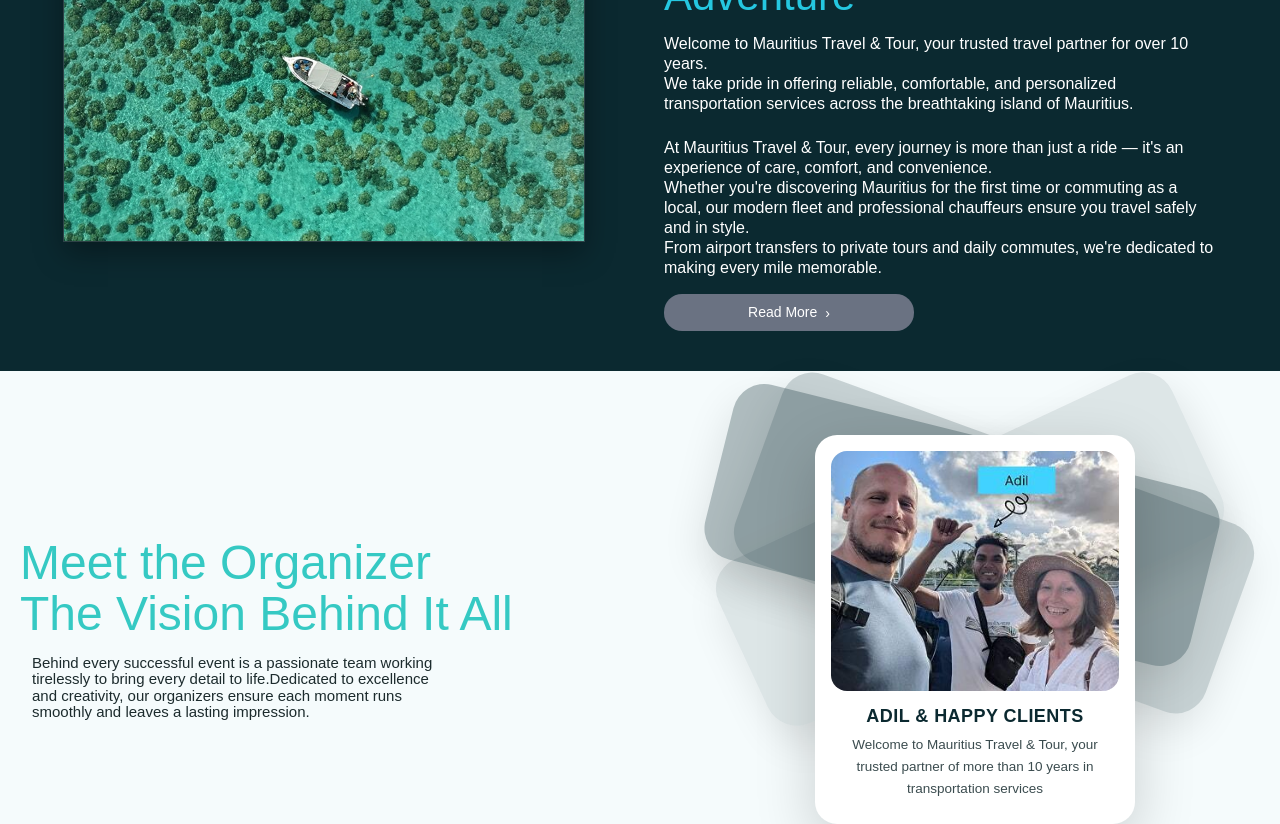
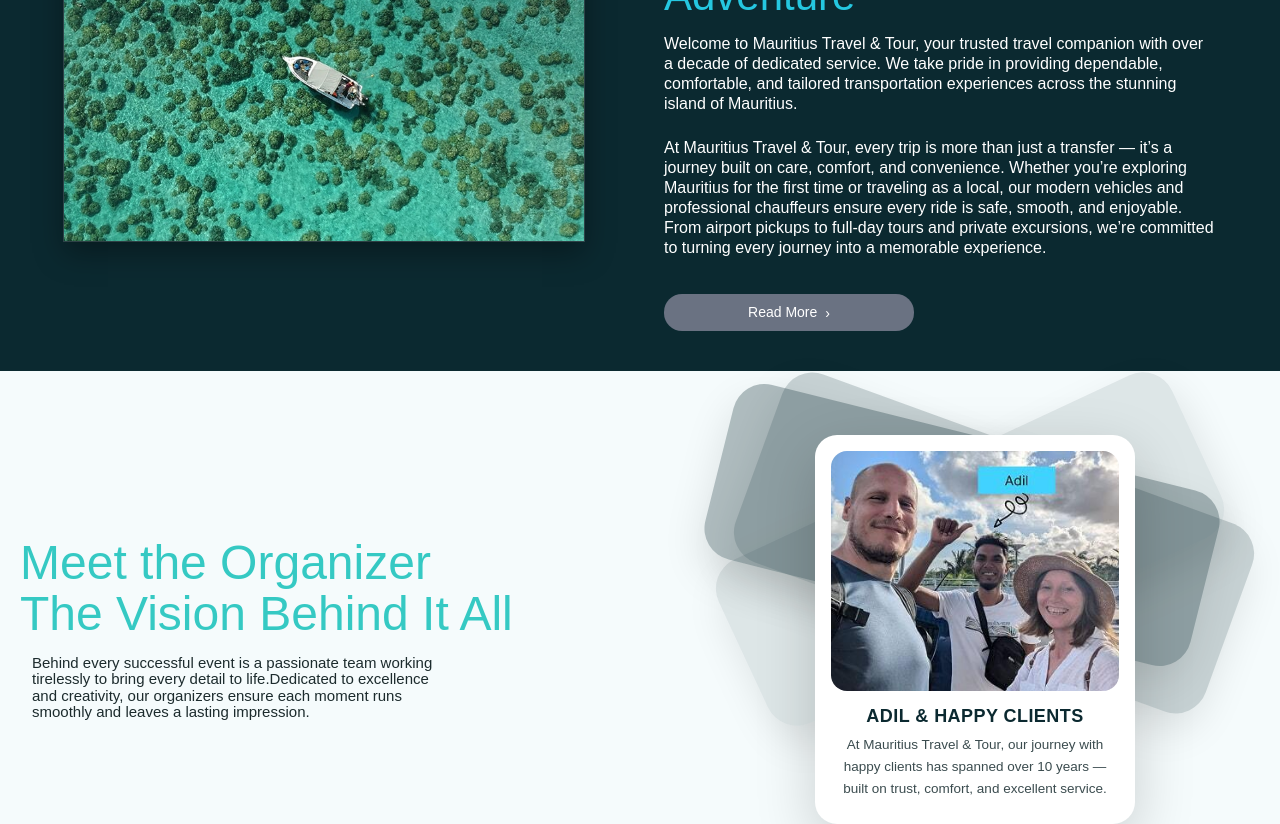
Before and after one commit to BIM-Africa/Mauritius-Travel-Tour, a Next.js app: page /About in a window 1280 px wide. Shown: the part 1000-1824 px from the top of the page. Built offline with nearby package versions, Linux system fonts and the light colour scheme.

Commit message:
Update page.tsx

```diff
--- a/src/app/About/page.tsx
+++ b/src/app/About/page.tsx
@@ -95,9 +95,7 @@ export default function HomePage() {
                       </h2>
 
                       <p className="text-white leading-5">
-                        <T>Welcome to Mauritius Travel & Tour, your trusted travel partner for over 10 years.</T>
-                        <br />
-                        <T>We take pride in offering reliable, comfortable, and personalized transportation services across the breathtaking island of Mauritius.</T>
+                        <T>Welcome to Mauritius Travel & Tour, your trusted travel companion with over a decade of dedicated service. We take pride in providing dependable, comfortable, and tailored transportation experiences across the stunning island of Mauritius.</T>
                         <br />
                       </p>
                       <br />
@@ -105,26 +103,14 @@ export default function HomePage() {
                       {/* NEW: Expandable continuation without moving content elsewhere */}
                       <p className="text-white leading-5">
                         <T>
-                          At Mauritius Travel & Tour, every journey is more than just a ride — it&#39;s an
-                          experience of care, comfort, and convenience.
+                          At Mauritius Travel & Tour, every trip is more than just a transfer — it’s a journey built on care, comfort, and convenience. Whether you’re exploring Mauritius for the first time or traveling as a local, our modern vehicles and professional chauffeurs ensure every ride is safe, smooth, and enjoyable. From airport pickups to full-day tours and private excursions, we’re committed to turning every journey into a memorable experience.
                         </T>
                         <br />
-                        <T>
-                          Whether you&#39;re discovering Mauritius for the first time or commuting as a
-                          local, our modern fleet and professional chauffeurs ensure you travel safely and
-                          in style.
-                        </T>
-                        <br />
-                        <T>
-                          From airport transfers to private tours and daily commutes, we&#39;re dedicated to
-                          making every mile memorable.
-                        </T>
                         <br />
                         {aboutOpen && (
                           <>
                             <T>
-                              Our team focuses on punctuality, comfort, and transparent pricing — so you can
-                              relax and enjoy the island while we handle the journey.
+Our mission goes beyond transportation — we connect people with the true beauty of Mauritius. With personalized itineraries, local insights, and a passion for excellence, we help you discover hidden gems, cultural landmarks, and scenic wonders at your own pace. Travel with confidence, knowing you’re in the hands of a team that values reliability, hospitality, and your complete satisfaction.
                             </T>
                           </>
                         )}
@@ -184,8 +170,7 @@ export default function HomePage() {
               <div className="px-5 pb-6 text-center">
                 <div className="font-semibold tracking-wide text-[18px]">ADIL &amp; HAPPY CLIENTS</div>
                 <p className="mt-1 text-[13.5px] leading-relaxed text-[#3b4c4f]">
-                  Welcome to Mauritius Travel &amp; Tour, your trusted partner of more than 10 years in transportation
-                  services
+                At Mauritius Travel & Tour, our journey with happy clients has spanned over 10 years — built on trust, comfort, and excellent service.
                 </p>
               </div>
             </div>
```
